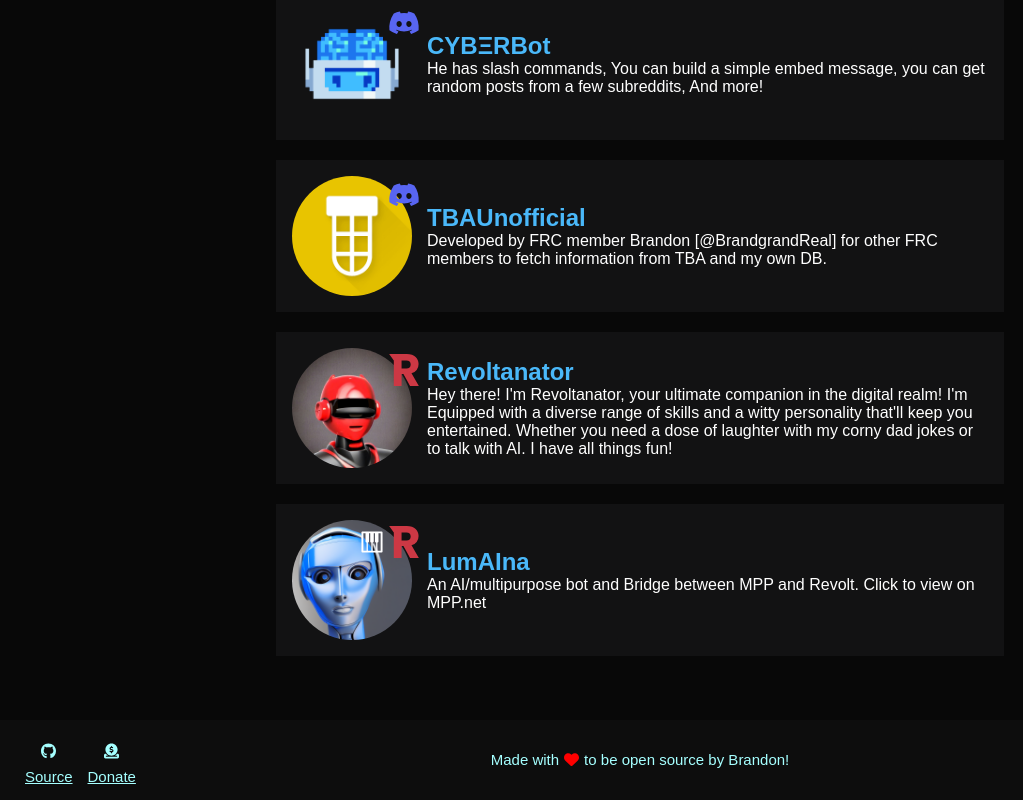
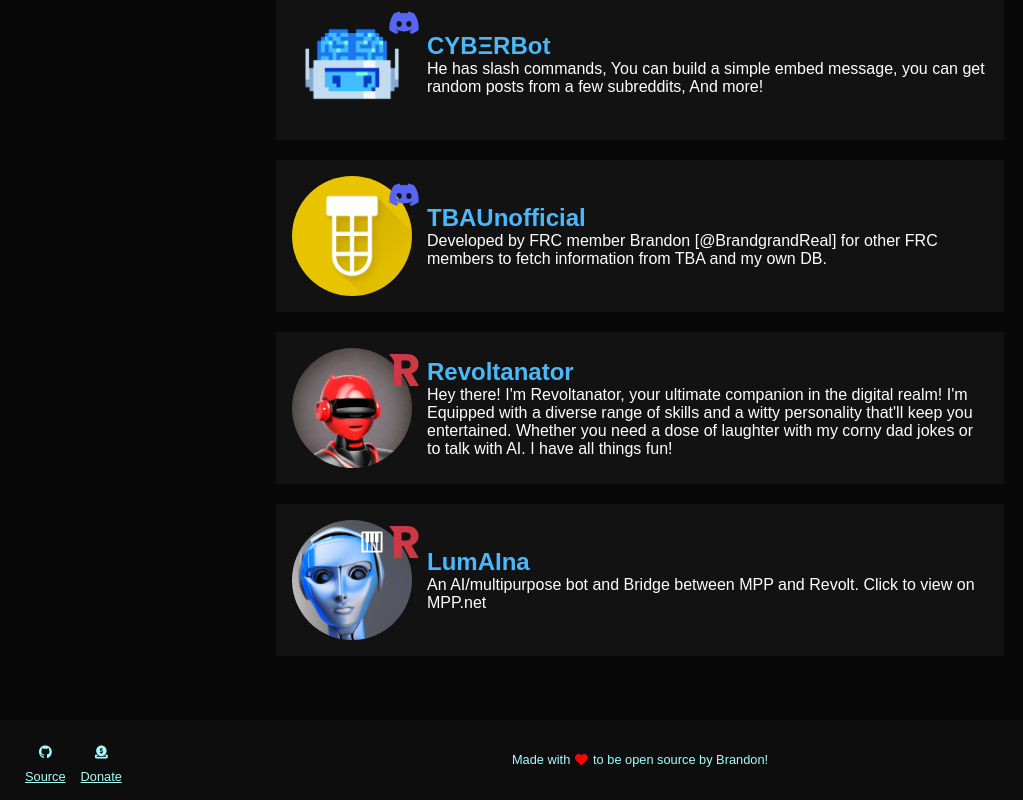
Before and after one commit to BrandgrandRealMe/Portfolio, a Next.js app: page / in a window 1280 px wide. Shown: the part 1959-2759 px from the top of the page, without its empty margins (0-1023 px from the left). Built offline with nearby package versions, Linux system fonts and the light colour scheme.

Commit message:
Made footer responsive

```diff
--- a/src/components/footer/footer.js
+++ b/src/components/footer/footer.js
@@ -9,10 +9,10 @@
                     Made with <FontAwesomeIcon className="icon" icon={faHeart} /> to be open source by Brandon! {" "}
                 <div className="links">
                     <Link className="link" href="https://github.com/BrandgrandRealMe/Portfolio" target="_blank">
-                        <FontAwesomeIcon className="icon" icon={faGithub} /> Source
+                        <FontAwesomeIcon className="icon" icon={faGithub} /> <div>Source</div>
                     </Link>
                     <Link className="link" href="https://ko-fi.com/brandonthedev" target="_blank">
-                        <FontAwesomeIcon className="icon" icon={faDonate} /> Donate
+                        <FontAwesomeIcon className="icon" icon={faDonate} /> <div>Donate</div>
                     </Link>
                 </div>
             </footer>
--- a/src/styles/partials/_footer.scss
+++ b/src/styles/partials/_footer.scss
@@ -1,8 +1,11 @@
 @import '@/styles/colors.scss';
+
+$FooterFontSize: 1vw;
+$FooterFontSizeBig: 3vw;
 
 .footer {
     height: 10vh;
-    font-size: 15px;
+    font-size: $FooterFontSizeBig;
     color: $quaternary-foreground;
     background-color: $quaternary-background;
     display: flex;
@@ -10,11 +13,12 @@
     align-items: center;
 
     .icon {
-        width: 15px;
+        width: $FooterFontSizeBig;
         height: auto;
         margin: 5px;
         color: red;
     }
+
     .links {
         position: absolute;
         display: flex;
@@ -22,6 +26,7 @@
         margin: 5px;
 
         color: $quaternary-foreground;
+
         .link {
             width: fit-content;
             justify-content: center;
@@ -29,6 +34,9 @@
             display: block;
             padding-right: 15px;
             color: $quaternary-foreground;
+            div {
+                display: none;
+            }
             .icon {
                 display: block;
                 justify-content: center;
@@ -42,3 +50,19 @@
         }
     }
 }
+
+@media screen and (min-width: 768px) {
+    .footer {
+        font-size: $FooterFontSize;
+        .links {
+            .link {
+                div {
+                    display: flex;
+                }
+            }
+        }
+        .icon {
+            width: $FooterFontSize;
+        }
+    }
+}
```
